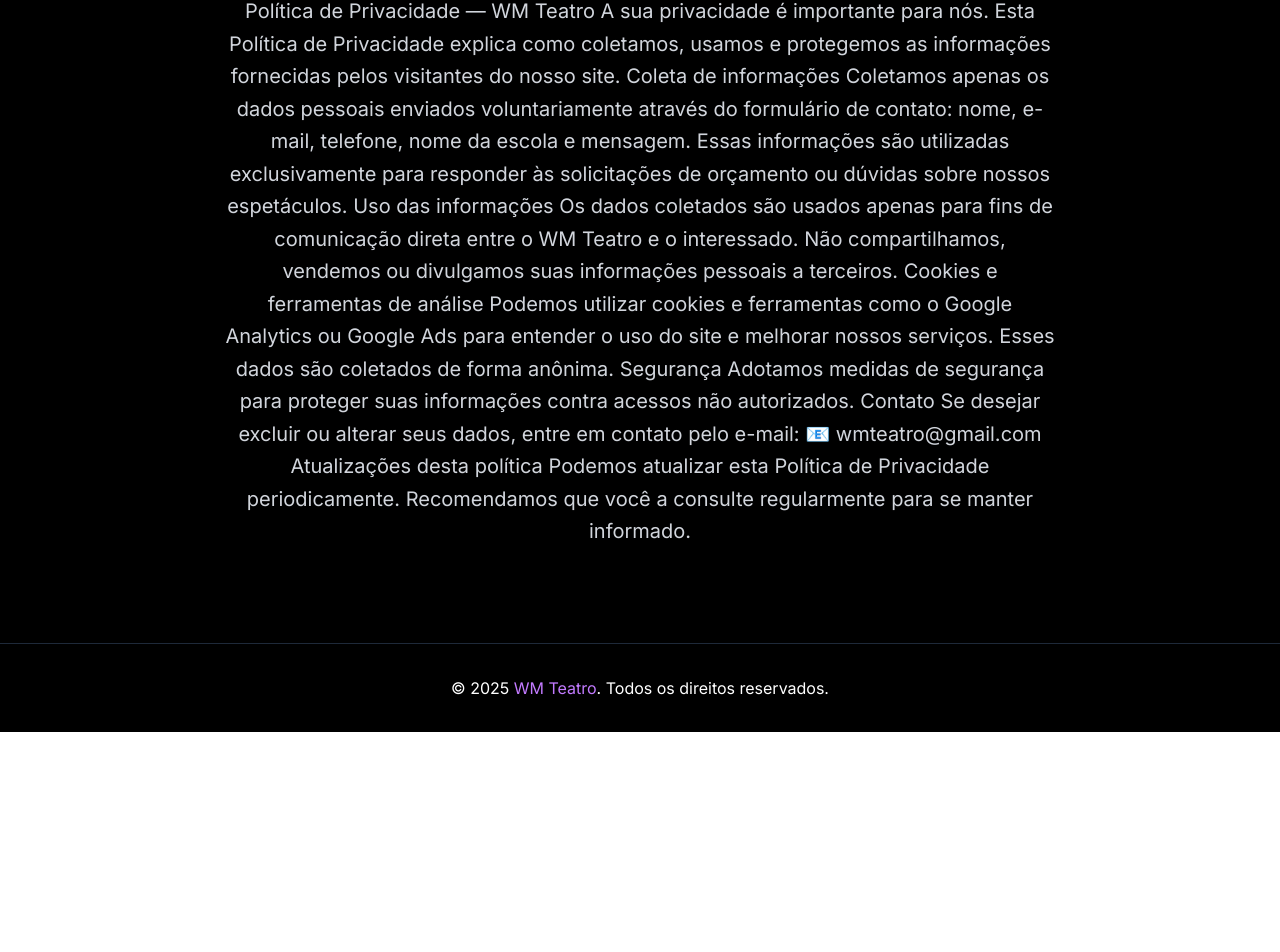
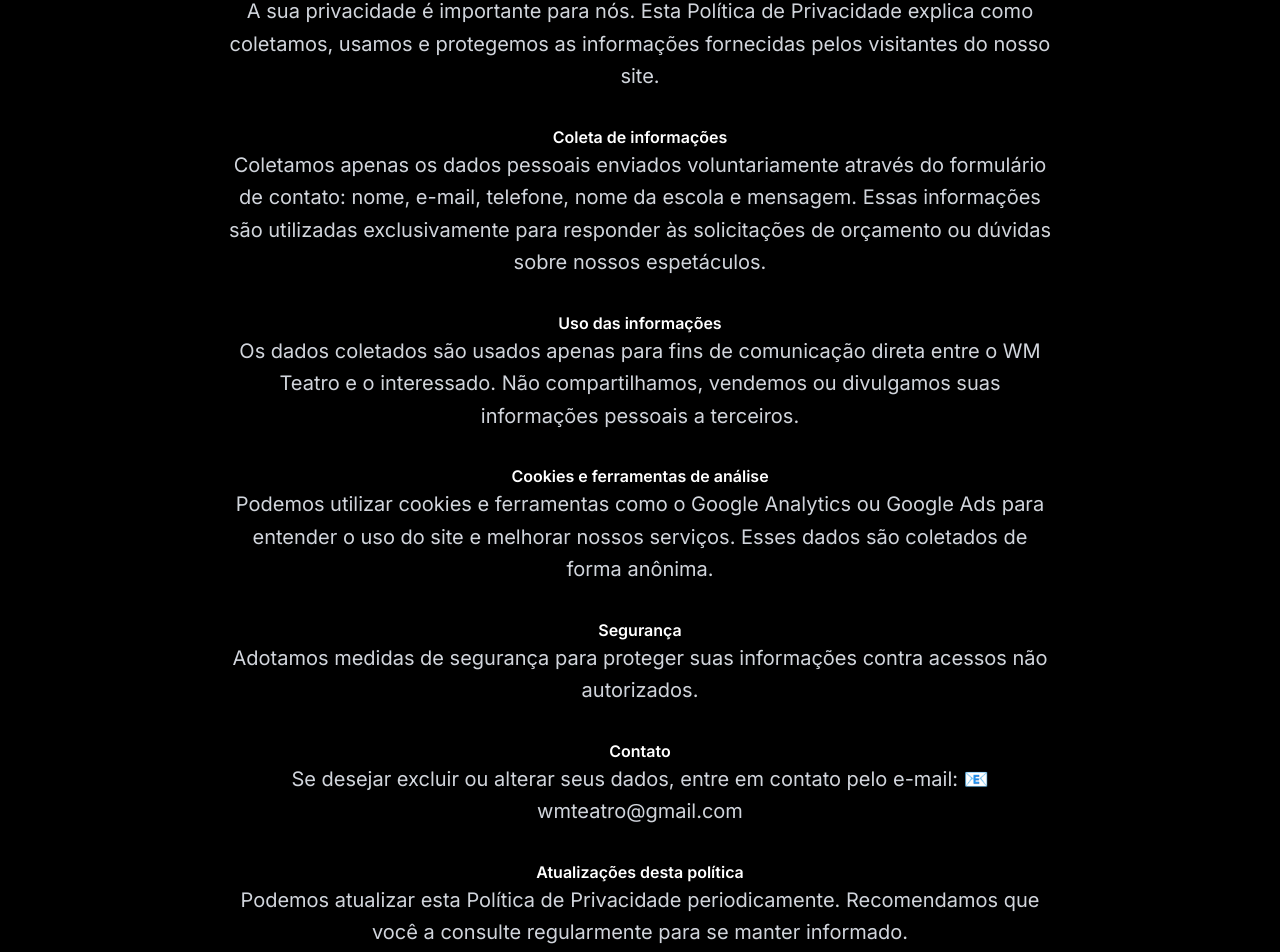
Before and after one commit to LeticiaSilvaLopes/WmTeatro, a Next.js app: page /politica-de-privacidade in a window 1280 px wide. Shown: the part 238-1190 px from the top of the page. Before the commit the page ends 970 px from the top, so only its background shows below. Built offline with nearby package versions, Linux system fonts and the light colour scheme.

Commit message:
Ajustando o texto da tela de política de privacidade

```diff
--- a/src/app/politica-de-privacidade/page.js
+++ b/src/app/politica-de-privacidade/page.js
@@ -39,38 +39,48 @@
           >
 
             <p className="text-xl text-gray-300 leading-relaxed mb-8">
-                Política de Privacidade — WM Teatro
-
                 A sua privacidade é importante para nós.
                 Esta Política de Privacidade explica como coletamos, usamos e protegemos as informações fornecidas pelos visitantes do nosso site.
-
+            </p>
+            <p className="text-white font-semibold">
                 Coleta de informações
-
+            </p>
+            <p className="text-xl text-gray-300 leading-relaxed mb-8">
                 Coletamos apenas os dados pessoais enviados voluntariamente através do formulário de contato:
                 nome, e-mail, telefone, nome da escola e mensagem.
                 Essas informações são utilizadas exclusivamente para responder às solicitações de orçamento ou dúvidas sobre nossos espetáculos.
-
+            </p>
+            <p className="text-white font-semibold">
                 Uso das informações
-
+            </p>
+            <p className="text-xl text-gray-300 leading-relaxed mb-8">
                 Os dados coletados são usados apenas para fins de comunicação direta entre o WM Teatro e o interessado.
                 Não compartilhamos, vendemos ou divulgamos suas informações pessoais a terceiros.
-
+            </p>
+            <p className="text-white font-semibold">
                 Cookies e ferramentas de análise
-
+            </p>
+            <p className="text-xl text-gray-300 leading-relaxed mb-8">
                 Podemos utilizar cookies e ferramentas como o Google Analytics ou Google Ads para entender o uso do site e melhorar nossos serviços.
                 Esses dados são coletados de forma anônima.
-
+            </p>
+            <p className="text-white font-semibold">
                 Segurança
-
+            </p>
+            <p className="text-xl text-gray-300 leading-relaxed mb-8">
                 Adotamos medidas de segurança para proteger suas informações contra acessos não autorizados.
-
+            </p>
+            <p className="text-white font-semibold">
                 Contato
-
+            </p>
+            <p className="text-xl text-gray-300 leading-relaxed mb-8">
                 Se desejar excluir ou alterar seus dados, entre em contato pelo e-mail:
                 📧 wmteatro@gmail.com
-
+            </p>
+            <p className="text-white font-semibold">
                 Atualizações desta política
-
+            </p>
+            <p className="text-xl text-gray-300 leading-relaxed mb-8">
                 Podemos atualizar esta Política de Privacidade periodicamente.
                 Recomendamos que você a consulte regularmente para se manter informado.
             </p>
```
